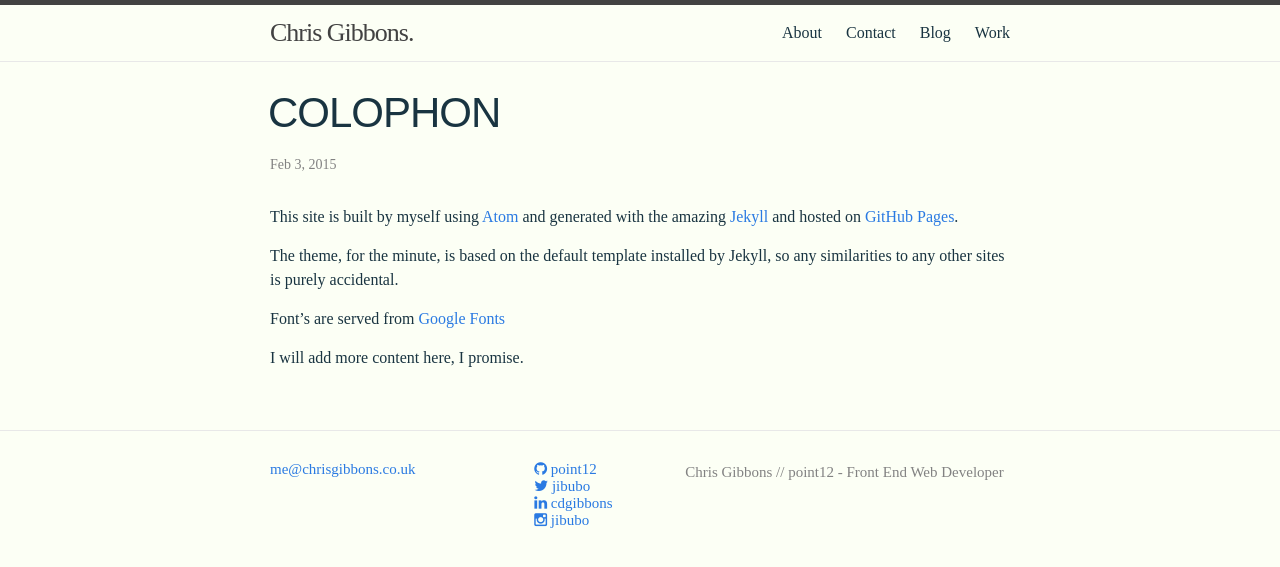
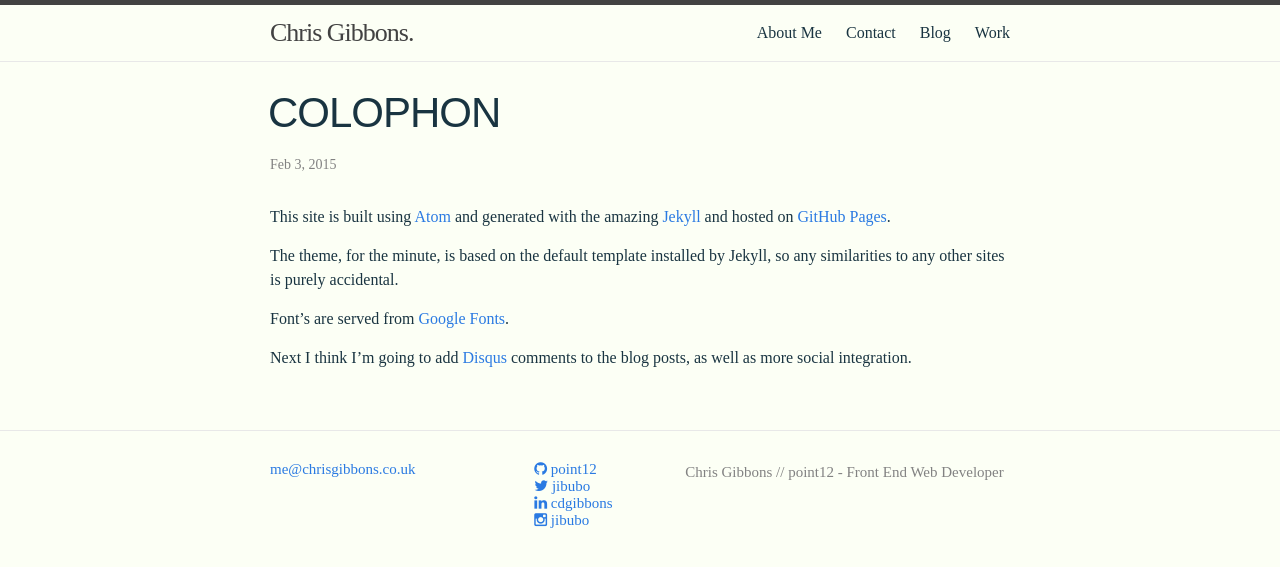
Before and after one commit to gbbns/gbbns.github.io, a Jekyll site: the page built from _posts/2015-02-03-colophon.markdown, in a window 1280 px wide. Shown: the top 567 px of the page. Built offline with Jekyll 4.4.1, drawn with Linux system fonts in a browser that asks for light colours.

Commit message:
New blog post; Tweak to existing content;

```diff
--- a/_posts/2015-02-02-welcome.markdown
+++ b/_posts/2015-02-02-welcome.markdown
@@ -4,11 +4,11 @@
 date:   2015-02-02 11:38:02
 categories: jekyll update hello
 ---
-So, here we are!
+So, after countless promises over the past few years, here we are!
 
-I&rsquo;ve finally got round to sorting my new site, it&rsquo;s now running on [Jekyll](http://jekyllrb.com) and is an absolute breeze to keep up to date.
+I&rsquo;ve finally got round to sorting out my new site, it&rsquo;s now running on [Jekyll](http://jekyllrb.com) and is an absolute breeze to keep up to date.
 
-Hopefully as time progresses I&rsquo;ll get round to adding a little more colour, as well as more blog posts as I have plenty planned...
+Hopefully as time progresses I&rsquo;ll get round to adding a little more colour, as well as more blog posts - as I have plenty planned...
 
 In the mean time, check out my other channels:
 
--- a/_posts/2015-02-03-colophon.markdown
+++ b/_posts/2015-02-03-colophon.markdown
@@ -2,10 +2,10 @@
 layout: post
 title:  "Colophon"
 ---
-This site is built by myself using [Atom](http://atom.io) and generated with the amazing [Jekyll](http://jekyllrb.com/) and hosted on [GitHub Pages](http://pages.github.com).
+This site is built using [Atom](http://atom.io) and generated with the amazing [Jekyll](http://jekyllrb.com/) and hosted on [GitHub Pages](http://pages.github.com).
 
 The theme, for the minute, is based on the default template installed by Jekyll, so any similarities to any other sites is purely accidental.
 
-Font&rsquo;s are served from [Google Fonts](https://www.google.com/fonts)
+Font&rsquo;s are served from [Google Fonts](https://www.google.com/fonts).
 
-I will add more content here, I promise.
+Next I think I&rsquo;m going to add [Disqus](https://disqus.com/) comments to the blog posts, as well as more social integration.
```
Also changed, not shown: _posts/2015-03-06-a-belated-preview.markdown (added, +28 -0 lines), about.md (+4 -6 lines), work.md (+1 -6 lines).
